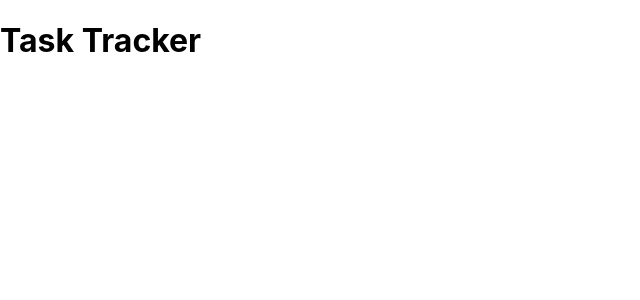
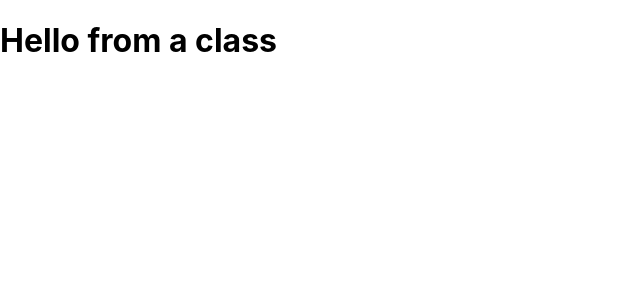
Before and after one commit to christina-ml/task-tracker, a React (Create React App) app: page / in a window 1280 px wide. Shown: the top 300 px of the page, without its empty margins (0-640 px from the left). Built offline with nearby package versions, Linux system fonts and the light colour scheme.

Commit message:
example of using a class

```diff
--- a/src/App.js
+++ b/src/App.js
@@ -1,11 +1,18 @@
+import React from 'react';
 import Header from './components/Header';
 
-function App() {
-  return (
-    <div className="container">
-      <Header />
-    </div>
-  );
+// function App() {
+//   return (
+//     <div className="container">
+//       <Header />
+//     </div>
+//   );
+// }
+
+class App extends React.Component {
+  render() {
+    return <h1>Hello from a class</h1>
+  }
 }
 
 export default App;
```
